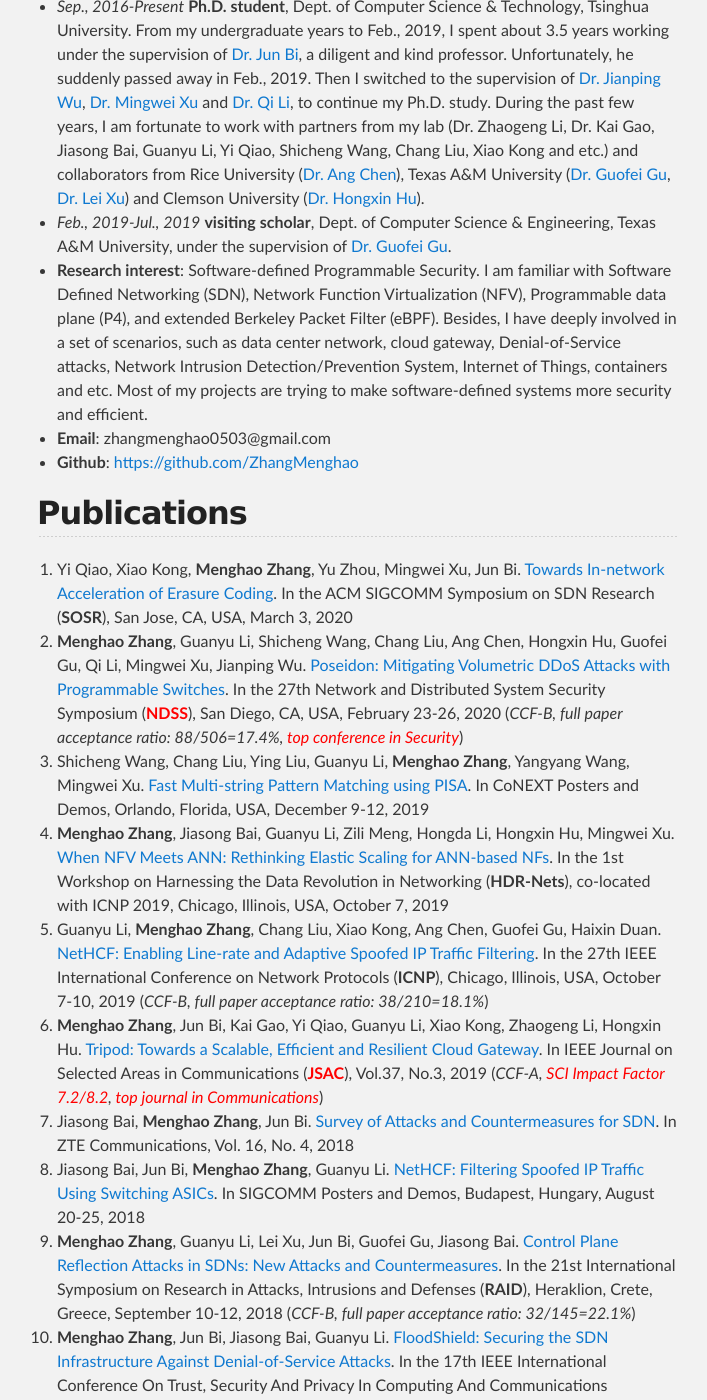
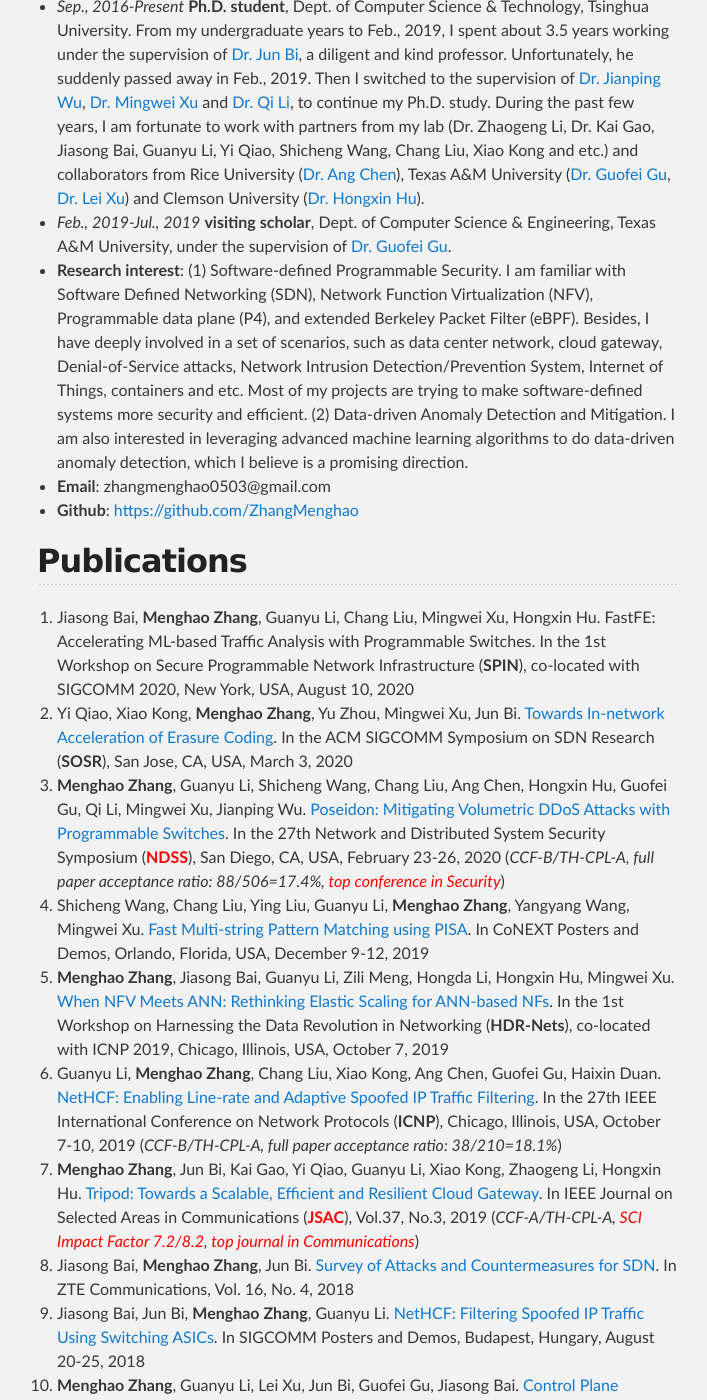
Before and after one commit to zhangmenghao/zhangmenghao.github.io, a Jekyll site: the page built from index.md, in a window 1280 px wide and 1400 px high, scrolled down 418 px. Shown: the whole window, without its empty margins (283-990 px from the left). Built offline with Jekyll 4.4.1, drawn with Linux system fonts in a browser that asks for light colours; some of the changed text lies outside the part shown.

Commit message:
Update research interest, publications, and useful links

```diff
--- a/index.md
+++ b/index.md
@@ -10,19 +10,22 @@
 * *Aug., 2012-Jul., 2016*  **B.S. Degree**, Dept. of Computer Science & Technology, Tsinghua University
 * *Sep., 2016-Present*  **Ph.D. student**, Dept. of Computer Science & Technology, Tsinghua University. From my undergraduate years to Feb., 2019, I spent about 3.5 years working under the supervision of [Dr. Jun Bi](http://netarchlab.tsinghua.edu.cn/~junbi/), a diligent and kind professor. Unfortunately, he suddenly passed away in Feb., 2019. Then I switched to the supervision of [Dr. Jianping Wu](http://www.cs.tsinghua.edu.cn/publish/csen/4623/2010/20101224194435414856631/20101224194435414856631_.html), [Dr. Mingwei Xu](http://routing.netlab.edu.cn/tiki-index.php?page=Mingwei+Xu) and [Dr. Qi Li](https://sites.google.com/site/qili2012/), to continue my Ph.D. study. During the past few years, I am fortunate to work with partners from my lab (Dr. Zhaogeng Li, Dr. Kai Gao, Jiasong Bai, Guanyu Li, Yi Qiao, Shicheng Wang, Chang Liu, Xiao Kong and etc.) and collaborators from Rice University ([Dr. Ang Chen](https://www.cs.rice.edu/~angchen/)), Texas A&M University ([Dr. Guofei Gu](http://faculty.cs.tamu.edu/guofei/), [Dr. Lei Xu](http://students.cse.tamu.edu/xray2012/)) and Clemson University ([Dr. Hongxin Hu](https://people.cs.clemson.edu/~hongxih/)).
 * *Feb., 2019-Jul., 2019*  **visiting scholar**, Dept. of Computer Science & Engineering, Texas A&M University, under the supervision of [Dr. Guofei Gu](http://faculty.cs.tamu.edu/guofei/).
-* **Research interest**: Software-defined Programmable Security. I am familiar with Software Defined Networking (SDN), Network Function Virtualization (NFV), Programmable data plane (P4), and extended Berkeley Packet Filter (eBPF). Besides, I have deeply involved in a set of scenarios, such as data center network, cloud gateway, Denial-of-Service attacks, Network Intrusion Detection/Prevention System, Internet of Things, containers and etc. Most of my projects are trying to make software-defined systems more security and efficient.
+* **Research interest**: (1) Software-defined Programmable Security. I am familiar with Software Defined Networking (SDN), Network Function Virtualization (NFV), Programmable data plane (P4), and extended Berkeley Packet Filter (eBPF). Besides, I have deeply involved in a set of scenarios, such as data center network, cloud gateway, Denial-of-Service attacks, Network Intrusion Detection/Prevention System, Internet of Things, containers and etc. Most of my projects are trying to make software-defined systems more security and efficient. (2) Data-driven Anomaly Detection and Mitigation. I am also interested in leveraging advanced machine learning algorithms to do data-driven anomaly detection, which I believe is a promising direction.
 * **Email**: zhangmenghao0503@gmail.com
 * **Github**: [https://github.com/ZhangMenghao](https://github.com/ZhangMenghao)
 
 
 ## Publications
 
+13. Jiasong Bai, __Menghao Zhang__, Guanyu Li, Chang Liu, Mingwei Xu, Hongxin Hu.
+FastFE: Accelerating ML-based Traffic Analysis with Programmable Switches.
+In the 1st Workshop on Secure Programmable Network Infrastructure (**SPIN**), co-located with SIGCOMM 2020, New York, USA, August 10, 2020
 12. Yi Qiao, Xiao Kong, __Menghao Zhang__, Yu Zhou, Mingwei Xu, Jun Bi.
 [Towards In-network Acceleration of Erasure Coding](./papers/SOSR2020-NetEC.pdf).
 In the ACM SIGCOMM Symposium on SDN Research (**SOSR**), San Jose, CA, USA, March 3, 2020
 11. __Menghao Zhang__, Guanyu Li, Shicheng Wang, Chang Liu, Ang Chen, Hongxin Hu, Guofei Gu, Qi Li, Mingwei Xu, Jianping Wu.
 [Poseidon: Mitigating Volumetric DDoS Attacks with Programmable Switches](./papers/NDSS2020-Poseidon.pdf).
-In the 27th Network and Distributed System Security Symposium (**<font color='red'>NDSS</font>**), San Diego, CA, USA, February 23-26, 2020 (*CCF-B, full paper acceptance ratio: 88/506=17.4%, <font color='red'>top conference in Security</font>*)
+In the 27th Network and Distributed System Security Symposium (**<font color='red'>NDSS</font>**), San Diego, CA, USA, February 23-26, 2020 (*CCF-B/TH-CPL-A, full paper acceptance ratio: 88/506=17.4%, <font color='red'>top conference in Security</font>*)
 10. Shicheng Wang, Chang Liu, Ying Liu, Guanyu Li, __Menghao Zhang__, Yangyang Wang, Mingwei Xu.
 [Fast Multi-string Pattern Matching using PISA](./papers/CoNEXT2019-Poster-Bolt.pdf).
 In CoNEXT Posters and Demos, Orlando, Florida, USA, December 9-12, 2019
@@ -31,10 +34,10 @@
 In the 1st Workshop on Harnessing the Data Revolution in Networking (**HDR-Nets**), co-located with ICNP 2019, Chicago, Illinois, USA, October 7, 2019
 8. Guanyu Li, __Menghao Zhang__, Chang Liu, Xiao Kong, Ang Chen, Guofei Gu, Haixin Duan.
 [NetHCF: Enabling Line-rate and Adaptive Spoofed IP Traffic Filtering](./papers/ICNP2019NetHCF.pdf).
-In the 27th IEEE International Conference on Network Protocols (**ICNP**), Chicago, Illinois, USA, October 7-10, 2019 (*CCF-B, full paper acceptance ratio: 38/210=18.1%*)
+In the 27th IEEE International Conference on Network Protocols (**ICNP**), Chicago, Illinois, USA, October 7-10, 2019 (*CCF-B/TH-CPL-A, full paper acceptance ratio: 38/210=18.1%*)
 7. __Menghao Zhang__, Jun Bi, Kai Gao, Yi Qiao, Guanyu Li, Xiao Kong, Zhaogeng Li, Hongxin Hu.
 [Tripod: Towards a Scalable, Efficient and Resilient Cloud Gateway](./papers/jsac2019tripod.pdf).
-In IEEE Journal on Selected Areas in Communications (**<font color='red'>JSAC</font>**), Vol.37, No.3, 2019 (*CCF-A, <font color='red'>SCI Impact Factor 7.2/8.2</font>, <font color='red'>top journal in Communications</font>*)
+In IEEE Journal on Selected Areas in Communications (**<font color='red'>JSAC</font>**), Vol.37, No.3, 2019 (*CCF-A/TH-CPL-A, <font color='red'>SCI Impact Factor 7.2/8.2</font>, <font color='red'>top journal in Communications</font>*)
 6. Jiasong Bai, __Menghao Zhang__, Jun Bi.
 [Survey of Attacks and Countermeasures for SDN](./papers/zte2018survey.pdf).
 In ZTE Communications, Vol. 16, No. 4, 2018
@@ -43,7 +46,7 @@
 In SIGCOMM Posters and Demos, Budapest, Hungary, August 20-25, 2018
 4. __Menghao Zhang__, Guanyu Li, Lei Xu, Jun Bi, Guofei Gu, Jiasong Bai.
 [Control Plane Reflection Attacks in SDNs: New Attacks and Countermeasures](./papers/raid2018-sdns-attacks.pdf).
-In the 21st International Symposium on Research in Attacks, Intrusions and Defenses (**RAID**), Heraklion, Crete, Greece, September 10-12, 2018 (*CCF-B, full paper acceptance ratio: 32/145=22.1%*)
+In the 21st International Symposium on Research in Attacks, Intrusions and Defenses (**RAID**), Heraklion, Crete, Greece, September 10-12, 2018 (*CCF-B/TH-CPL-B, full paper acceptance ratio: 32/145=22.1%*)
 3. __Menghao Zhang__, Jun Bi, Jiasong Bai, Guanyu Li.
 [FloodShield: Securing the SDN Infrastructure Against Denial-of-Service Attacks](./papers/trustcom2018-floodshield-securing.pdf).
 In the 17th IEEE International Conference On Trust, Security And Privacy In Computing And Communications (**TrustCom**), New York, USA, July 31-August 3, 2018 (*CCF-C*)
@@ -114,3 +117,4 @@
 * [Conference Ranking by Chinese Computer Federation (CCF)](https://www.ccf.org.cn/xspj/wlyxxaq/)
 * [Top Cyber Security Conferences Ranking](http://jianying.space/conference-ranking.html) (By Dr. Jianying Zhou)
 * [Normalized Top-100 Security Papers](https://www.sec.cs.tu-bs.de/~konrieck/topnotch/sec_ntop100.html) (By Dr. Konrad Rieck)
+* [Conference Ranking by Department of Computer Science and Technology, Tsinghua University (TH-CPL)](http://numbda.cs.tsinghua.edu.cn/~yuwj/TH-CPL.pdf)
```
